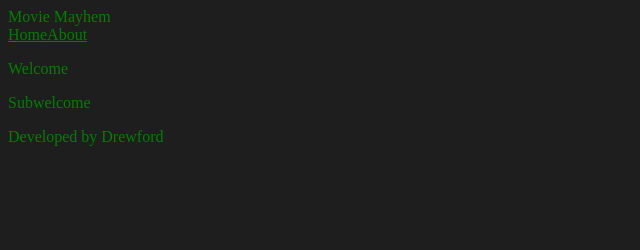
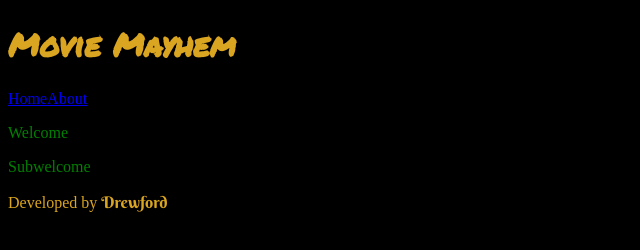
Before and after one commit to SleazyCook/Movie-Mayhem, a React app: page / in a window 1280 px wide. Shown: the whole page, without its empty margins (0-640 px from the left). Built offline with nearby package versions, Linux system fonts and the light colour scheme.

Commit message:
first bit of styling - header, background, footer

```diff
--- a/public/style.css
+++ b/public/style.css
@@ -1,4 +1,25 @@
-* {
+@import url('https://fonts.googleapis.com/css2?family=Permanent+Marker&display=swap');
+@import url('https://fonts.googleapis.com/css2?family=Berkshire+Swash&display=swap');
+
+body {
   color: green;
-  background-color: #1e1e1e;
+  background-color: black;
 }
+
+h1 {
+  font-family: 'Permanent Marker';
+  color: goldenrod;
+}
+
+header a {
+  color: goldenrod;
+  text-decoration: none;
+}
+
+footer {
+  color: goldenrod;
+}
+
+#author {
+  font-family: 'Berkshire Swash';
+}
--- a/src/components/App.js
+++ b/src/components/App.js
@@ -5,7 +5,7 @@ import {Outlet} from 'react-router-dom';
 const App = () => {
   return (
     <div>
-      <header>Movie Mayhem</header>
+      <header><h1><a href="https://moviemayhem.netlify.app">Movie Mayhem</a></h1></header>
       <Navbar />
       <Outlet />
       <footer>
```
